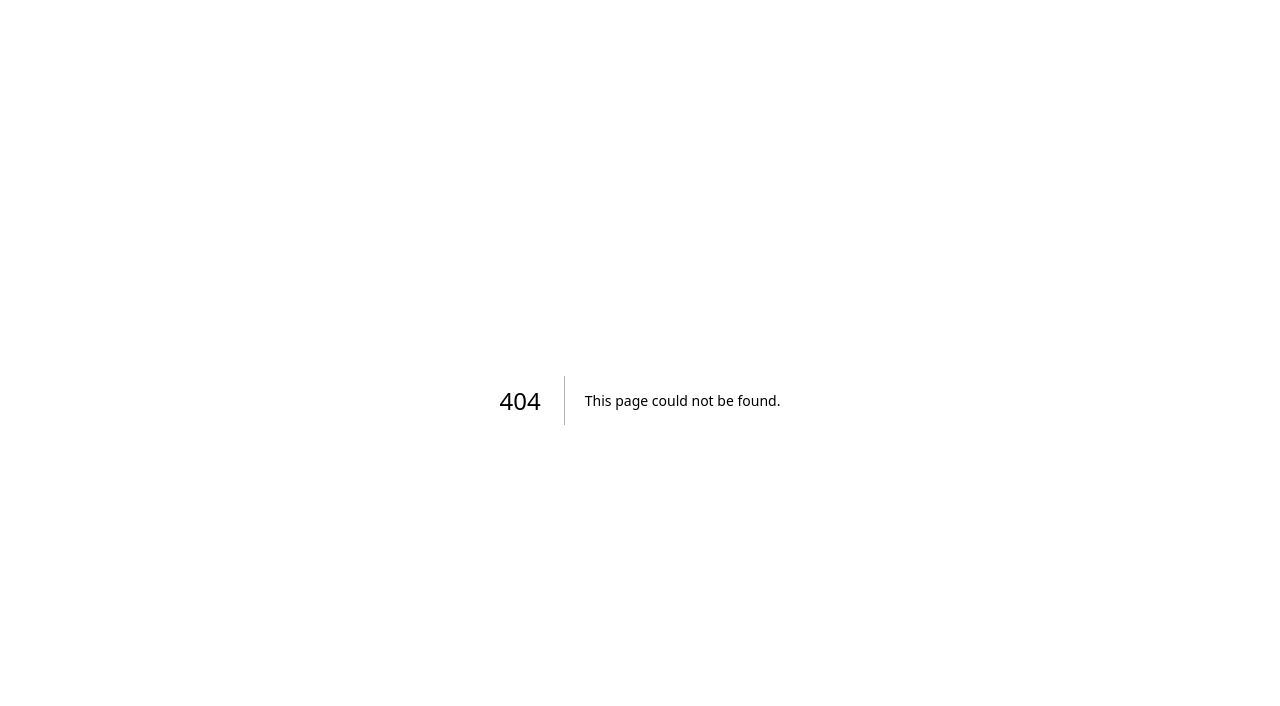
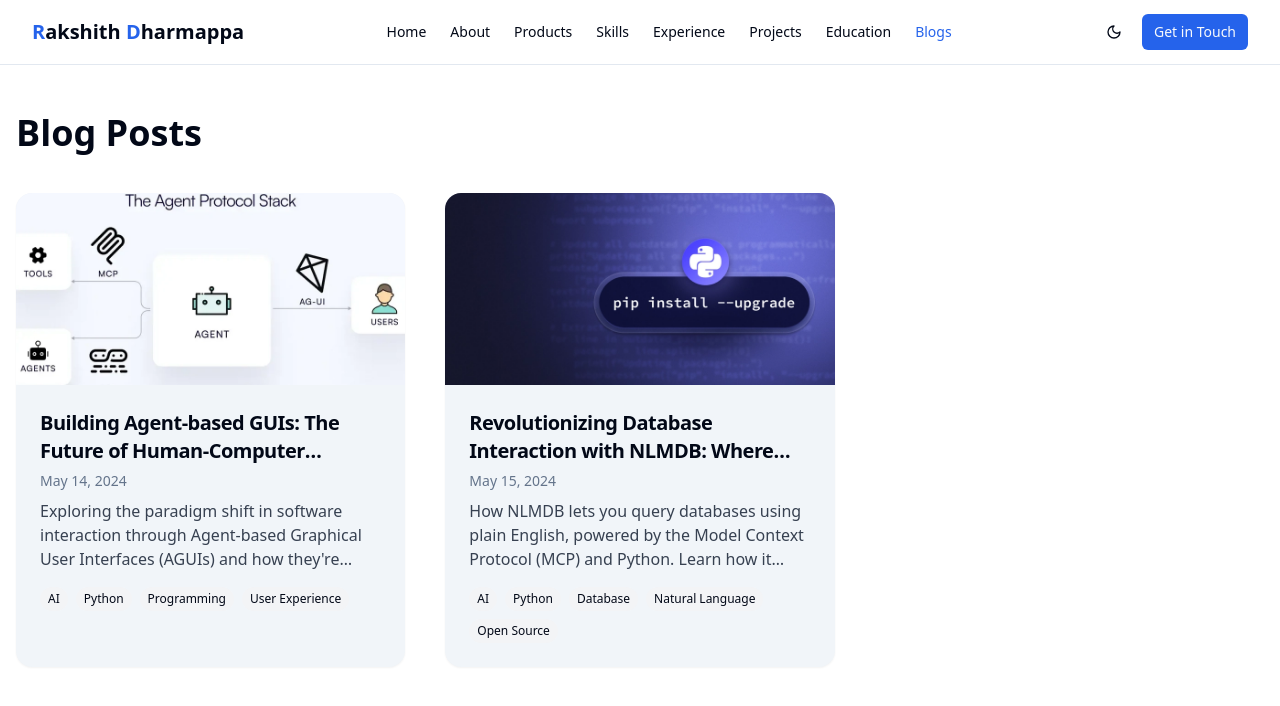
Before and after one commit to Rakshith2605/portfolio_v2, a Next.js app: page /blogs in a window 1280 px wide. Before the commit this address had no page. Shown: the top 706 px of the page. Built offline with nearby package versions, Linux system fonts and the light colour scheme.

Commit message:
blogs page

```diff
--- /dev/null
+++ b/app/blogs/page.tsx
@@ -0,0 +1,94 @@
+"use client"
+import { useState, useEffect } from "react";
+import Navbar from "@/components/Navbar";
+import { Card, CardContent, CardDescription, CardHeader, CardTitle } from "@/components/ui/card";
+import Link from "next/link";
+import Image from "next/image";
+
+interface BlogPost {
+  title: string;
+  description: string;
+  date: string;
+  url: string;
+  tags: string[];
+  image: string;
+}
+
+const blogPosts: BlogPost[] = [
+  {
+    title: "Building Agent-based GUIs: The Future of Human-Computer Interaction",
+    description: "Exploring the paradigm shift in software interaction through Agent-based Graphical User Interfaces (AGUIs) and how they're revolutionizing user experience.",
+    date: "May 14, 2024",
+    url: "https://dev.to/rakshith2605/building-agent-based-guis-the-future-of-human-computer-interaction-18kp",
+    tags: ["AI", "Python", "Programming", "User Experience"],
+    image: "/images/ai-gui.png",
+  },
+  {
+    title: "Revolutionizing Database Interaction with NLMDB: Where Natural Language Meets Data",
+    description: "How NLMDB lets you query databases using plain English, powered by the Model Context Protocol (MCP) and Python. Learn how it democratizes data access, enables instant visualizations, and integrates with your data workflows.",
+    date: "May 15, 2024",
+    url: "https://dev.to/rakshith2605/revolutionizing-database-interaction-with-nlmdb-where-natural-language-meets-data-425m",
+    tags: ["AI", "Python", "Database", "Natural Language", "Open Source"],
+    image: "/images/blog-nlmdb.png",
+  },
+];
+
+export default function BlogsPage() {
+  const [darkMode, setDarkMode] = useState(false);
+  const [activeSection, setActiveSection] = useState("blogs");
+
+  useEffect(() => {
+    document.documentElement.classList.toggle("dark", darkMode);
+  }, [darkMode]);
+
+  const toggleDarkMode = () => setDarkMode((prev) => !prev);
+
+  return (
+    <div className="min-h-screen bg-background">
+      <Navbar darkMode={darkMode} toggleDarkMode={toggleDarkMode} activeSection={activeSection} />
+      <div className="container mx-auto px-4 py-12">
+        <h1 className="text-4xl font-bold mb-10 text-foreground">Blog Posts</h1>
+        <div className="grid gap-10 md:grid-cols-2 lg:grid-cols-3">
+          {blogPosts.map((post, index) => (
+            <Link href={post.url} key={index} target="_blank" rel="noopener noreferrer">
+              <Card
+                className="h-full hover:shadow-2xl transition-shadow duration-300 border-0 rounded-2xl overflow-hidden group bg-muted text-foreground"
+              >
+                <div className="relative w-full h-48">
+                  <Image
+                    src={post.image}
+                    alt={post.title}
+                    fill
+                    className="object-cover group-hover:scale-105 transition-transform duration-300"
+                    sizes="(max-width: 768px) 100vw, 33vw"
+                  />
+                </div>
+                <CardHeader className="pb-2">
+                  <CardTitle className="line-clamp-2 text-xl font-semibold text-foreground group-hover:text-primary transition-colors">
+                    {post.title}
+                  </CardTitle>
+                  <CardDescription className="text-sm text-muted-foreground">{post.date}</CardDescription>
+                </CardHeader>
+                <CardContent>
+                  <p className="text-gray-700 dark:text-gray-300 mb-4 line-clamp-3">
+                    {post.description}
+                  </p>
+                  <div className="flex flex-wrap gap-2">
+                    {post.tags.map((tag, tagIndex) => (
+                      <span
+                        key={tagIndex}
+                        className="px-2 py-1 bg-gray-100 dark:bg-gray-800 rounded-full text-xs font-medium"
+                      >
+                        {tag}
+                      </span>
+                    ))}
+                  </div>
+                </CardContent>
+              </Card>
+            </Link>
+          ))}
+        </div>
+      </div>
+    </div>
+  );
+}
--- a/app/page.tsx
+++ b/app/page.tsx
@@ -31,27 +31,31 @@ export default function Home() {
   // Handle scroll events
   useEffect(() => {
     const handleScroll = () => {
-      // Show/hide scroll to top button
-      setShowScrollTop(window.scrollY > 500)
-
-      // Update active section based on scroll position
-      const sections = ["home", "about", "skills", "products", "experience", "projects", "education"]
+      const sections = ["about", "products", "skills", "experience", "projects", "education"];
+      const scrollPosition = window.scrollY + 100;
 
       for (const section of sections) {
-        const element = document.getElementById(section)
+        const element = document.getElementById(section);
         if (element) {
-          const rect = element.getBoundingClientRect()
-          if (rect.top <= 100 && rect.bottom >= 100) {
-            setActiveSection(section)
-            break
+          const { offsetTop, offsetHeight } = element;
+          if (scrollPosition >= offsetTop && scrollPosition < offsetTop + offsetHeight) {
+            setActiveSection(section);
+            break;
           }
         }
       }
+    };
+
+    // Check if we're on the blogs page
+    if (window.location.pathname === "/blogs") {
+      setActiveSection("blogs");
+    } else {
+      window.addEventListener("scroll", handleScroll);
+      handleScroll(); // Initial check
     }
 
-    window.addEventListener("scroll", handleScroll)
-    return () => window.removeEventListener("scroll", handleScroll)
-  }, [])
+    return () => window.removeEventListener("scroll", handleScroll);
+  }, []);
 
   // Scroll to top function
   const scrollToTop = () => {
@@ -78,17 +82,17 @@ export default function Home() {
             <span className="text-primary">R</span>akshith <span className="text-primary">D</span>harmappa
           </div>
           <nav className="hidden md:flex gap-6">
-            {["about", "products","skills", "experience", "projects", "education"].map((section) => (
+            {["about", "products", "skills", "experience", "projects", "education", "blogs"].map((section) => (
               <Link
                 key={section}
-                href={`#${section}`}
+                href={section === "blogs" ? "/blogs" : `#${section}`}
                 className={cn(
                   "text-sm font-medium transition-colors hover:text-primary nav-link",
                   activeSection === section ? "text-primary" : "text-foreground",
                 )}
               >
                 {section.charAt(0).toUpperCase() + section.slice(1)}
-                {activeSection === section && (
+                {activeSection === section && section !== "blogs" && (
                   <motion.div layoutId="activeSection" className="absolute -bottom-1 left-0 right-0 h-0.5 bg-primary" />
                 )}
               </Link>
--- /dev/null
+++ b/components/Navbar.tsx
@@ -0,0 +1,71 @@
+import Link from "next/link";
+import { Button } from "@/components/ui/button";
+import { Sun, Moon } from "lucide-react";
+import { motion } from "framer-motion";
+import { cn } from "@/lib/utils";
+import { usePathname } from "next/navigation";
+import { useState, useEffect } from "react";
+
+export default function Navbar({ darkMode, toggleDarkMode, activeSection }: {
+  darkMode: boolean;
+  toggleDarkMode: () => void;
+  activeSection: string;
+}) {
+  const pathname = usePathname();
+  const navItems = [
+    { label: "Home", href: "/" },
+    { label: "About", href: "/#about" },
+    { label: "Products", href: "/#products" },
+    { label: "Skills", href: "/#skills" },
+    { label: "Experience", href: "/#experience" },
+    { label: "Projects", href: "/#projects" },
+    { label: "Education", href: "/#education" },
+    { label: "Blogs", href: "/blogs" },
+  ];
+  return (
+    <header className="sticky top-0 z-50 w-full border-b bg-background/95 backdrop-blur supports-[backdrop-filter]:bg-background/60">
+      <div className="container flex h-16 items-center justify-between">
+        <div className="font-bold text-xl text-foreground">
+          <span className="text-primary">R</span>akshith <span className="text-primary">D</span>harmappa
+        </div>
+        <nav className="hidden md:flex gap-6">
+          {navItems.map((item) => {
+            const isActive =
+              (item.label === "Home" && pathname === "/") ||
+              (item.label === "Blogs" && pathname === "/blogs") ||
+              (activeSection.toLowerCase() === item.label.toLowerCase() && item.label !== "Home" && item.label !== "Blogs");
+            return (
+              <Link
+                key={item.label}
+                href={item.href}
+                className={cn(
+                  "text-sm font-medium transition-colors hover:text-primary nav-link relative",
+                  isActive ? "text-primary" : "text-foreground",
+                )}
+              >
+                {item.label}
+                {isActive && item.label !== "Blogs" && item.label !== "Home" && (
+                  <motion.div layoutId="activeSection" className="absolute -bottom-1 left-0 right-0 h-0.5 bg-primary" />
+                )}
+              </Link>
+            );
+          })}
+        </nav>
+        <div className="flex items-center gap-2">
+          <Button
+            variant="ghost"
+            size="icon"
+            onClick={toggleDarkMode}
+            className="text-foreground hover:text-primary"
+            aria-label="Toggle dark mode"
+          >
+            {darkMode ? <Sun className="h-5 w-5" /> : <Moon className="h-5 w-5" />}
+          </Button>
+          <Button asChild size="sm">
+            <Link href="#contact">Get in Touch</Link>
+          </Button>
+        </div>
+      </div>
+    </header>
+  );
+}
```
Also changed, not shown: public/images/ai-gui.png (added), public/images/blog-nlmdb.png (added).
